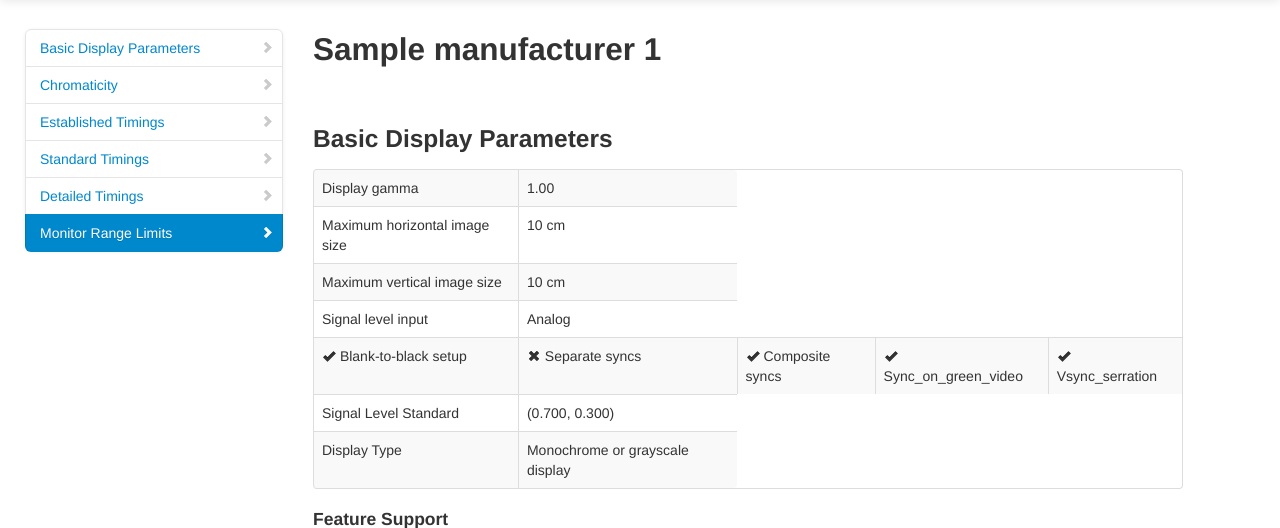
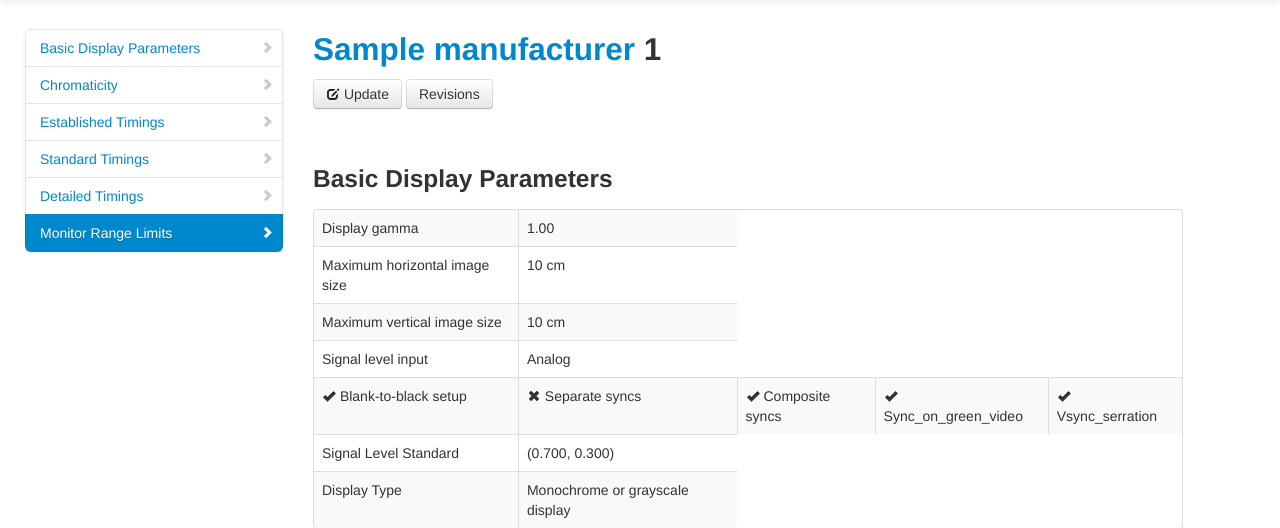
Before and after one commit to timvideos/edid.tv, a Django app: page /edid/1/ in a window 1280 px wide. Shown: the part 41-569 px from the top of the page. Run offline with Django 3.2, Linux system fonts and the light colour scheme; a user stored in the database is signed in; tables that the repository leaves empty hold one stand-in row (values such as "Sample post"); some libraries are stand-ins or nearby versions.

Commit message:
Update templates.

```diff
--- a/templates/base.html
+++ b/templates/base.html
@@ -38,23 +38,19 @@
               <li class="dropdown">
 {% if user.is_authenticated %}
   {% load account %}
-                <a href="#" class="dropdown-toggle"
-                   data-toggle="dropdown">{% user_display user %}
-                    <b class="caret"></b></a>
+                <a href="#" class="dropdown-toggle" data-toggle="dropdown">{% user_display user %} <b class="caret"></b></a>
                 <ul class="dropdown-menu">
-                  <li><a href="{% url 'account_email' %}">Change E-mail</a></li>
-                  <li><a href="{% url 'account_change_password' %}">Change Password</a></li>
+                  <li><a href="{% url 'account_email' %}"><i class="icon-envelope"></i> Change E-mail</a></li>
+                  <li><a href="{% url 'account_change_password' %}"><i class="icon-lock"></i> Change Password</a></li>
   {% url 'socialaccount_connections' as connections_url %}
   {% if connections_url %}
                   <li><a href="{{ connections_url }}">Connected Accounts</a></li>
   {% endif %}
                   <li class="divider"></li>
-                  <li><a href="{% url 'account_logout' %}">Sign Out</a></li>
+                  <li><a href="{% url 'account_logout' %}"><i class="icon-off"></i> Sign Out</a></li>
                 </ul>
 {% else %}
-                <a href="#" class="dropdown-toggle"
-                   data-toggle="dropdown">Account
-                    <b class="caret"></b></a>
+                <a href="#" class="dropdown-toggle" data-toggle="dropdown">Account <b class="caret"></b></a>
                 <ul class="dropdown-menu">
                   <li><a href="{% url 'account_login' %}">Sign In</a></li>
                   <li><a href="{% url 'account_signup' %}">Sign Up</a></li>
--- a/templates/frontend/edid_detail.html
+++ b/templates/frontend/edid_detail.html
@@ -21,14 +21,21 @@
   </div>
 
   <div class="span9">
-    <h2>{{ edid.manufacturer.name }} {{ edid.manufacturer_serial_number }}</h2>
+    <h2><a href="{% url 'manufacturer-detail' edid.manufacturer.pk %}">{{ edid.manufacturer.name }}</a> {{ edid.manufacturer_serial_number }}</h2>
 
   {% if edid.is_revision %}
     <div class="alert alert-block alert-info">
       <button type="button" class="close" data-dismiss="alert">&times;</button>
       <h4>This is an old revision!</h4>
-      It is provided for archival purposes. You may want to check <a href="{% url 'edid-detail' edid.pk %}">latest updated revision</a>.
+      It is provided for archival purposes. You may want to check <a href="{% url 'edid-detail' edid.pk %}">latest updated revision</a> or go back to <a href="{% url 'edid-revision-list' edid.pk %}">revisions list</a>.
     </div>
+  {% else %}
+    <p>
+    {% if user.is_authenticated %}
+      <a class="btn" href="{% url 'edid-update' edid.pk %}"><i class="icon-edit"></i> Update</a>
+    {% endif %}
+      <a class="btn" href="{% url 'edid-revision-list' edid.pk %}">Revisions</a>
+    </p>
   {% endif %}
 
     <section id="basic_display_parameters">
```
